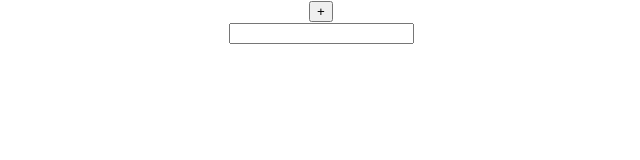
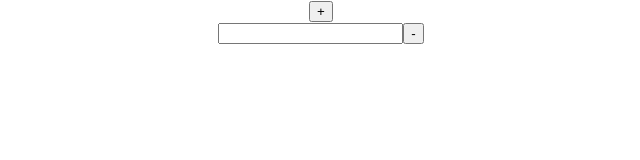
Before and after one commit to Jbeeze/jaredbillig.com, a React app in the folder swatch2/: page / in a window 1280 px wide. Shown: the top 160 px of the page, without its empty margins (319-959 px from the left). Built offline with nearby package versions, Linux system fonts and the light colour scheme.

Commit message:
add ability to remove columns

```diff
--- a/swatch2/src/App.js
+++ b/swatch2/src/App.js
@@ -1,12 +1,11 @@
 import React, { Component } from 'react';
 
-import Layout from './containers/UI/Layout/Layout';
+import Layout from './components/UI/Layout/Layout';
 import Column from './components/Column/Column';
 
 import './App.css';
 
 const ENTER = 13;
-const DELETE = 8;
 
 class App extends Component {
   state = {
@@ -57,6 +56,20 @@ class App extends Component {
     });
   }
 
+  removeColumnHandler = (index) => {
+    const columns_copy = [...this.state.columns];
+
+    columns_copy.splice(index, 1);
+
+    columns_copy.map(col => {
+      col.width = 100 / columns_copy.length
+    });
+
+    this.setState({
+      columns: columns_copy
+    });
+  }
+
   render() {
     let columns = null;
 
@@ -64,7 +77,7 @@ class App extends Component {
       columns = (
         <>
           <Layout
-            clicked={ this.addColumnHandler }
+            addColumn={ this.addColumnHandler }
           >
           {
             this.state.columns.map((col, index) => {
@@ -73,6 +86,7 @@ class App extends Component {
                 color={ col.color }
                 width={ col.width }
                 keyDown={(e) => this.keyDownHandler(e, index)}
+                removeColumn={() => this.removeColumnHandler(index)}
               />
             })
           }
--- a/swatch2/src/components/Column/Column.js
+++ b/swatch2/src/components/Column/Column.js
@@ -1,4 +1,6 @@
 import React from 'react';
+
+import Button from '../UI/Button/Button';
 
 import classes from './Column.css';
 
@@ -14,6 +16,7 @@ const column = ( props ) => {
       <input
         onKeyDown={ props.keyDown }
       />
+      <Button click={ props.removeColumn }>-</Button>
     </div>
   );
 }
--- a/swatch2/src/containers/UI/Button/Button.css
+++ b/swatch2/src/components/UI/Button/Button.css
@@ -3,3 +3,7 @@
   left: 0;
   top: 0;
 }
+
+.Remove {
+  float: right;
+}
--- /dev/null
+++ b/swatch2/src/components/UI/Button/Button.js
@@ -0,0 +1,19 @@
+import React from 'react';
+
+import classes from './Button.css'
+
+const button = ( props ) => {
+  let classNames = [classes.Button];
+
+  if (props.children === "-") {
+    classNames.push(classes.Remove);
+  }
+
+  return (
+    <button className={ classNames.join('') } onClick={ props.click }>
+      { props.children }
+    </button>
+  )
+}
+
+export default button;
--- a/swatch2/src/containers/UI/Layout/Layout.js
+++ b/swatch2/src/components/UI/Layout/Layout.js
@@ -1,11 +1,13 @@
 import React from 'react';
 
-import Button from '../../UI/Button/Button';
+import Button from '../Button/Button';
 
 const layout = ( props ) => {
   return (
     <div>
-      <Button clicked={ props.clicked } />
+      <Button
+        click={ props.addColumn }
+        removeColumn={ props.removeColumn }>+</Button>
       { props.children }
     </div>
   )
--- a/swatch2/src/containers/UI/Button/Button.js
+++ /dev/null
@@ -1,13 +0,0 @@
-import React from 'react';
-
-import classes from './Button.css'
-
-const button = ( props ) => {
-  return (
-    <button
-      className={ classes.Button }
-      onClick={props.clicked}>+</button>
-  )
-}
-
-export default button;
```
Also changed, not shown: swatch2/src/components/UI/Layout/Layout.css (added).
